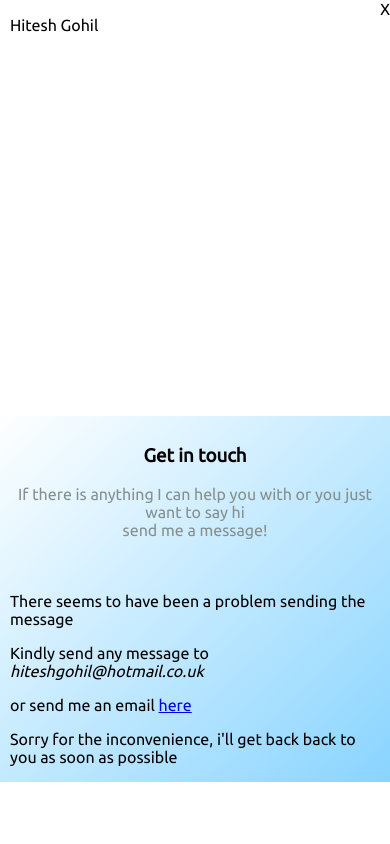
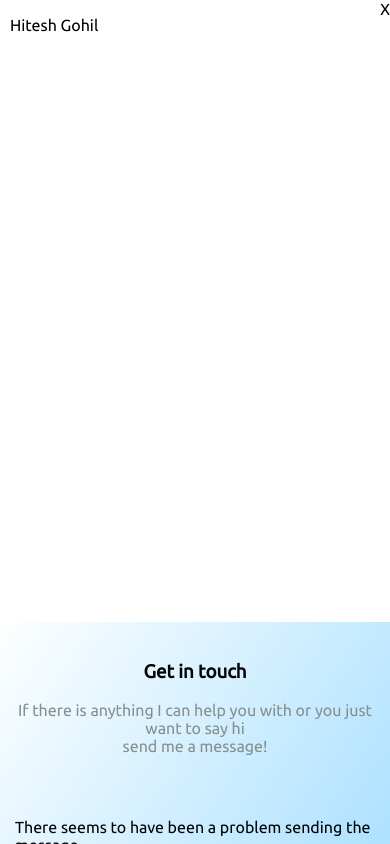
Before and after one commit to hitesh-92/portfolio-vue, a Vue app: page / in a window 390 px wide. Both pictures are taken after typing "Sample", "name@example.com", "Sample" into the empty fields and a click on the input "Submit". Shown: the top 844 px of the page. Built offline with nearby package versions, Linux system fonts and the light colour scheme; no server answers.

Commit message:
contact form responsive

```diff
--- a/src/components/Contact.vue
+++ b/src/components/Contact.vue
@@ -69,6 +69,8 @@
                 <p>Kindly send any message to <i>hiteshgohil@hotmail.co.uk</i></p>
                 <p>or send me an email <a href="mailto:hiteshgohil@hotmail.co.uk">here</a></p>
                 <p>Sorry for the inconvenience, i'll get back back to you as soon as possible</p>
+                <i>A notice of this serivce not working would be much appreciated</i>
+                <p>I look forward to hearing from you</p>
             </div>
 
         </div>
@@ -338,7 +340,7 @@
         #contact-heading{
             grid-row: 1/2;
             text-align: center;
-            padding-top: 10px;
+            padding-top: 20px;
         }
 
         #contact-heading > p{
@@ -415,7 +417,11 @@
 
         #contact-message-fail{
             grid-row: 2/3;
-            padding: 0 10px;
+            padding: 10px 15px;
+        }
+
+        #contact-message-fail > p{
+            padding: 10px 0;
         }
 
     }
```
Also changed, not shown: 10 other files (tests, documents, lock files or other folders).
